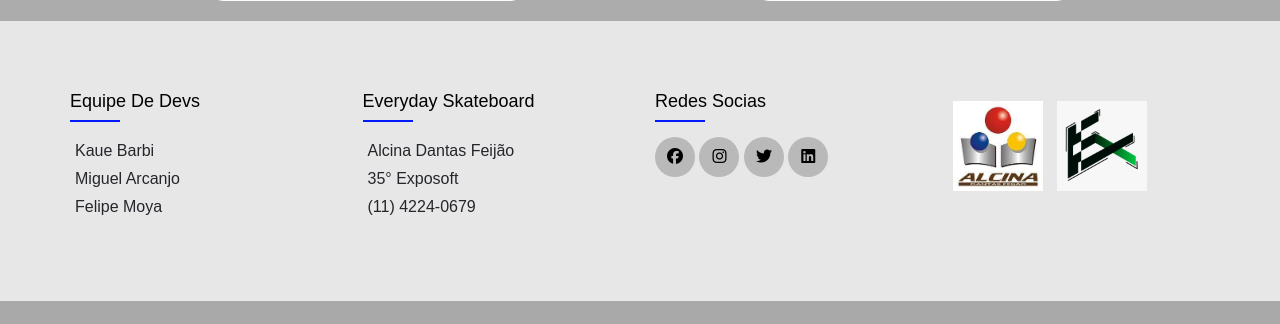
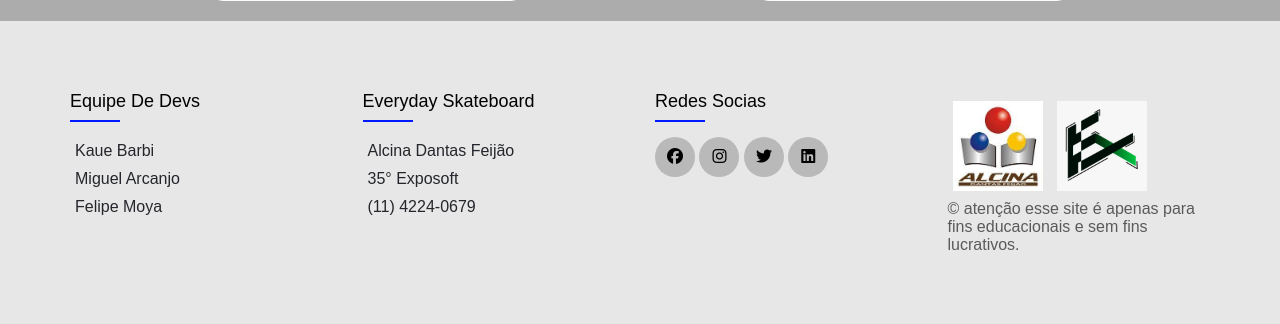
Before and after one commit to KaBarbi/Exposoft3, a PHP site: page /rodas.php in a window 1280 px wide. Shown: the part 2305-2629 px from the top of the page. Before the commit the page ends 2606 px from the top, so only its background shows below. Run offline with PHP 8.4, Linux system fonts and the light colour scheme; data comes from the database, SQL or seed files in the repository; some libraries are stand-ins or nearby versions.

Commit message:
fix: footer copyrgiht

```diff
--- a/html/ferramentas.php
+++ b/html/ferramentas.php
@@ -189,6 +189,7 @@
                 <div class="footer-col">
                     <img class="img-footer" src="./img/logoalcina.jpg" alt="logo alcina">
                     <a href=""><img class="img-footer" src="./img/logoexpo.jpg" alt="logo expo"></a>
+                    <p class="pFooter">© Atenção esse site é apenas para fins educacionais e sem fins lucrativos.</p>
                     <!-- <img class="img-footer" src="./img/logoexpo.jpg" alt="logo expo"> -->
                 </div>
             </div>
--- a/html/rodas.php
+++ b/html/rodas.php
@@ -254,6 +254,7 @@
                 <div class="footer-col">
                     <img class="img-footer" src="./img/logoalcina.jpg" alt="logo alcina">
                     <a href=""><img class="img-footer" src="./img/logoexpo.jpg" alt="logo expo"></a>
+                    <p class="pFooter">© Atenção esse site é apenas para fins educacionais e sem fins lucrativos.</p>
                     <!-- <img class="img-footer" src="./img/logoexpo.jpg" alt="logo expo"> -->
                 </div>
             </div>
--- a/html/shape.php
+++ b/html/shape.php
@@ -250,6 +250,7 @@
                 <div class="footer-col">
                     <img class="img-footer" src="./img/logoalcina.jpg" alt="logo alcina">
                     <a href=""><img class="img-footer" src="./img/logoexpo.jpg" alt="logo expo"></a>
+                    <p class="pFooter">© Atenção esse site é apenas para fins educacionais e sem fins lucrativos.</p>
                     <!-- <img class="img-footer" src="./img/logoexpo.jpg" alt="logo expo"> -->
                 </div>
             </div>
--- a/html/trucks.php
+++ b/html/trucks.php
@@ -185,6 +185,7 @@
                     <div class="footer-col">
                         <img class="img-footer" src="./img/logoalcina.jpg" alt="logo alcina">
                         <a href=""><img class="img-footer" src="./img/logoexpo.jpg" alt="logo expo"></a>
+                        <p class="pFooter">© Atenção esse site é apenas para fins educacionais e sem fins lucrativos.</p>
                         <!-- <img class="img-footer" src="./img/logoexpo.jpg" alt="logo expo"> -->
                     </div>
                 </div>
```
